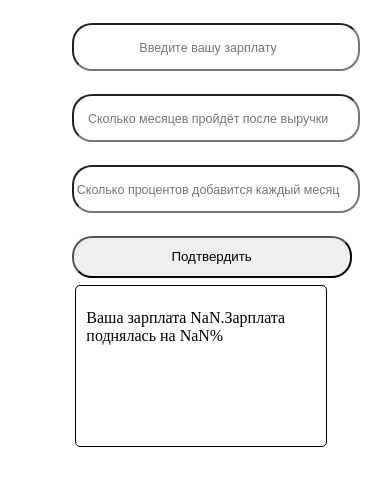
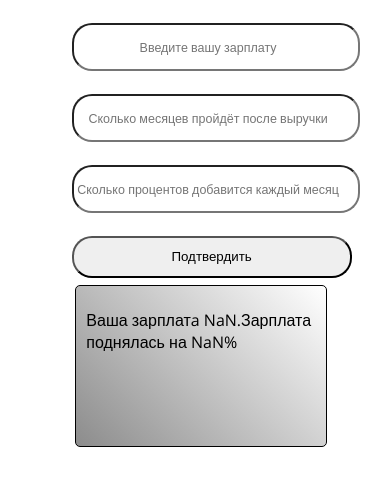
Before and after one commit to Linuxoi/Class, a plain HTML site: page index.html in a window 390 px wide. Both pictures are taken after a click on the button "Подтвердить". Drawn offline with nearby package versions, Linux system fonts and the light colour scheme.

Commit message:
responsive-fix

```diff
--- a/css/style.css
+++ b/css/style.css
@@ -15,6 +15,7 @@ input:focus,.sub:focus
 ::placeholder{
   font-size:12.5px;
   text-align: center;
+  font-family: 'Open Sans', sans-serif;
 }
 
 .sub:hover{
@@ -36,12 +37,20 @@ form{
   margin-left:37%;
   margin-top: 1%;
   border-radius: 5px;
+      background: linear-gradient(45deg, #8c8c8c, #ffffff00);
 }
 
 .text-p p{
   font-size:18.3px;
   padding-left: 4%;
   padding-top: 7px;
+  font-family: 'Open Sans', sans-serif;
+}
+
+@media screen and (max-width: 450px){
+    .text-p p{
+    font-size: 17px;
+  }
 }
 
 @media screen and (max-width: 450px){
--- a/index.html
+++ b/index.html
@@ -4,6 +4,8 @@
 	<meta charset="UTF-8">
 	<meta name="viewport" content="width=device-width, initial-scale=1, maximum-scale=1">
 	<link rel="stylesheet" href="css/style.css">
+	<link rel="preconnect" href="https://fonts.gstatic.com">
+<link href="https://fonts.googleapis.com/css2?family=Open+Sans&display=swap" rel="stylesheet">
 	<title>Calc Pay</title>
 </head>
 <body>
--- a/script.js
+++ b/script.js
@@ -1,10 +1,19 @@
+let clickCount = 0
+var pay = parseInt($('#pay').val());
+var month = parseInt($('#month').val());
+var per = parseInt($('#per').val());
+
 $(".sub").click(function(){
-		var pay = parseInt($('#pay').val());
-		var month = parseInt($('#month').val());
-		var per = parseInt($('#per').val());
+		clickCount = clickCount + 1;
 		per = month * per
 		pay = pay + pay*per/100
 		$('#text-div').addClass('text-p')
 		$('#text-div').append('<p>' + "Ваша зарплатa " + pay +".Зарплата поднялась на "+per+"%" + '</p>')
 		$('#text-div').animate({height: '+=60'}, 500);
+		if (clickCount == 9){
+			$('#text-div').animate({height: '+=75'}, 500);
+		}
+		else if (clickCount == 18){
+			$('#text-div').animate({height: '+=90'}, 500);
+		};
 	});
```
Also changed, not shown: style.css (deleted).
